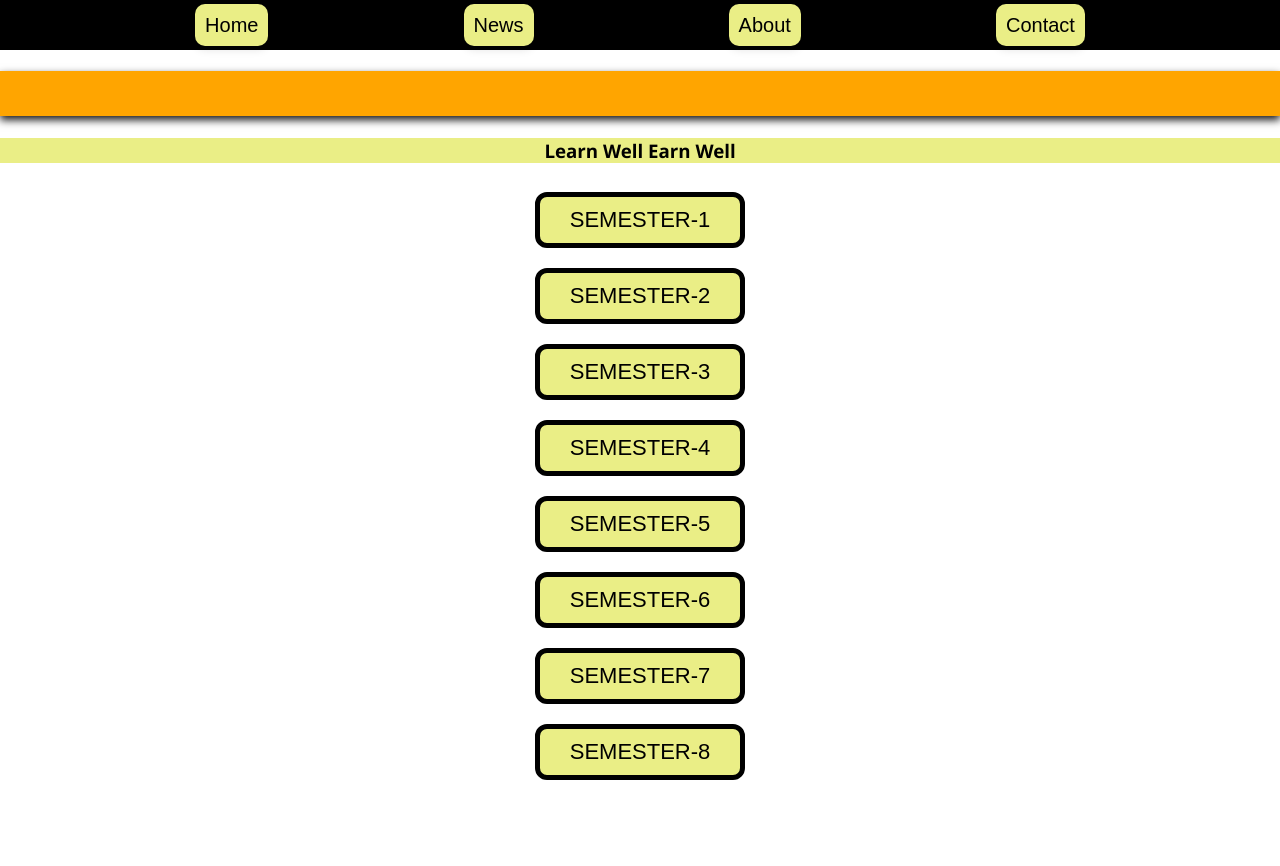
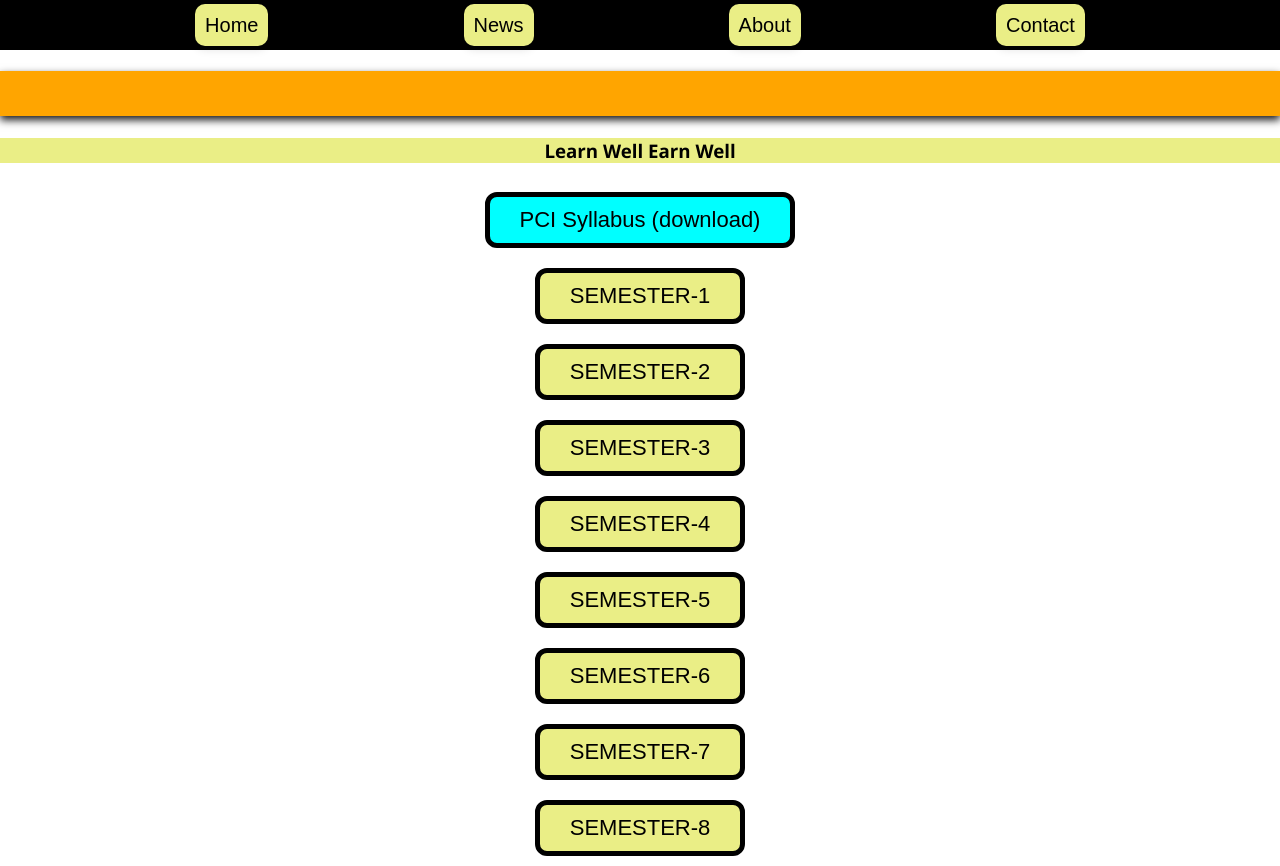
Before and after one commit to harsitbiowallah/harsitbiowallah.github.io, a plain HTML site: page b.pharmacy.html in a window 1280 px wide. Before the commit the page ends 800 px from the top, so only its background shows below. Drawn offline with Linux system fonts and the light colour scheme.

Commit message:
syllabus add kiyo h just
kuch na bhai syllabus add kiyo h bus

```diff
--- a/b.pharmacy.css
+++ b/b.pharmacy.css
@@ -147,3 +147,45 @@ h3{
       font-size: 22px;
     }
   }
+
+  /* this is for syallabus seprater */
+
+  .syllab {
+    flex-direction: column;
+    display: flex;
+    justify-content: center;
+    align-items: center;
+}
+
+.syllab a {
+    font-size: 16px; /* Default font size */
+    text-decoration: none;
+    color: black;
+    border: 5px solid black;
+    border-radius: 12px;
+    text-align: center;
+    margin: 10px;
+    padding: 10px 30px;
+    background-color: #00ffff;
+}
+
+/* For tablets in portrait mode (width between 600px and 800px) */
+@media (min-width: 600px) and (max-width: 800px) {
+    .syllab a {
+        font-size: 18px;
+    }
+}
+
+/* For tablets in landscape mode and small laptops (width between 801px and 1200px) */
+@media (min-width: 801px) and (max-width: 1200px) {
+    .syllab a {
+        font-size: 20px;
+    }
+}
+
+/* For larger screens (width greater than 1200px) */
+@media (min-width: 1201px) {
+    .syllab a {
+        font-size: 22px;
+    }
+}
--- a/b.pharmacy.html
+++ b/b.pharmacy.html
@@ -18,6 +18,10 @@
 
         <main>
         <section>
+             <div class="syllab">
+                <a href = "/B.PHARMACY/COMPLETE SYLLABUS/PCI Syllabus_B_Pharm_Complete scheme_Batch 2017 onwards.pdf"  download=" COMPLETE PCI SYLLABUS " target="blank"  rel="norefferance"> PCI Syllabus (download) </a>
+
+            </div>
             <div class="semesters">
 
               <a href="semester1st.html">SEMESTER-1</a>
```
Also changed, not shown: 1 other file.
